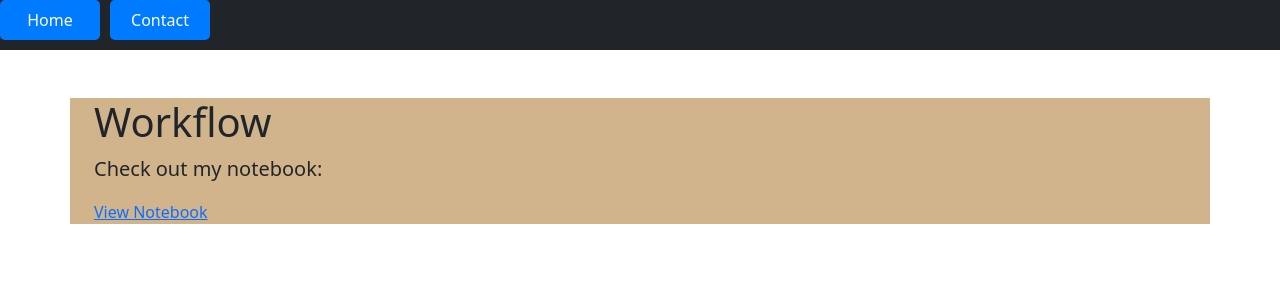
After one commit to Nurye-Nigus/Traffic_light_control_system, a Flask app: page /workflow in a window 1280 px wide. The commit adds this page. Shown: the top 300 px of the page. Run offline with Flask 3, Linux system fonts and the light colour scheme.

Commit message:
upload my notebook file

```diff
--- a/app.py
+++ b/app.py
@@ -6,5 +6,14 @@ app = Flask(__name__)
 def home():
     return render_template('home.html')
 
+@app.route('/display')
+def display():
+    return render_template('display.html')
+@app.route('/contact')
+def contact():
+    return render_template('contact.html')
+@app.route('/workflow')
+def workflow():
+    return render_template('workflow.html')
 if __name__ == '__main__':
     app.run(debug=True)
--- a/static/style.css
+++ b/static/style.css
@@ -15,7 +15,7 @@
 
 .squire:hover {
   transform: translateY(-5px);
-  background-color: #8B4513; /* Brownish color */
+  background-color: #1513; /* Brownish color */
 }
 
 .squire p {
--- /dev/null
+++ b/templates/base_with_buttons.html
@@ -0,0 +1,64 @@
+<!DOCTYPE html>
+<html lang="en">
+<head>
+  <meta charset="UTF-8">
+  <meta name="viewport" content="width=device-width, initial-scale=1">
+  <title>{% block title %}{% endblock %}</title>
+  <link href="https://cdn.jsdelivr.net/npm/bootstrap@5.3.3/dist/css/bootstrap.min.css" rel="stylesheet" integrity="sha384-QWTKZyjpPEjISv5WaRU9OFeRpok6YctnYmDr5pNlyT2bRjXh0JMhjY6hW+ALEwIH" crossorigin="anonymous">
+  <link rel="stylesheet" href="{{ url_for('static', filename='style.css') }}"> <!-- Linking to the external CSS file -->
+  <style>
+    /* Custom CSS for navigation buttons */
+    .navbar-brand {
+      color: #fff; /* Button text color */
+      display: inline-block;
+      padding: 10px 20px;
+      border-radius: 5px;
+      margin-right: 10px; /* Adjust margin to separate buttons */
+      height: 40px; /* Adjust height as needed */
+      width: 100px; /* Adjust width as needed */
+      text-align: center; /* Center text horizontally */
+      background-color: #007bff; /* Default background color */
+      transition: background-color 0.3s ease, transform 0.3s ease;
+      display: flex; /* Use flexbox */
+      align-items: center; /* Center vertically */
+      justify-content: center; /* Center horizontally */
+    }
+
+    /* Change background color and add animation on hover */
+    .navbar-brand:hover {
+      background-color: #28a745; /* New background color on hover */
+      transform: scale(1.05); /* Add scaling animation on hover */
+    }
+
+    /* Custom CSS for header sections */
+    .header-section {
+      height: 50px; /* Adjust height as needed */
+      /* Remove display: flex; property */
+      /* display: flex; */
+      justify-content: space-between;
+      align-items: center;
+    }
+
+    /* Custom background color */
+    .container {
+      background-color: #D2B48C; /* Light brown color */
+    }
+  </style>
+</head>
+<body>
+  <div class="header-section bg-dark">
+    <!-- Add display: flex; property to make buttons sit horizontally -->
+    <div style="display: flex;">
+      <a class="navbar-brand" href="{{ url_for('home') }}">Home</a>
+      <a class="navbar-brand" href="{{ url_for('contact') }}">Contact</a>
+    </div>
+    <!-- You can add other elements here if needed -->
+  </div>
+
+  <div class="container">
+    {% block content %}
+    {% endblock %}
+  </div>
+
+</body>
+</html>
--- /dev/null
+++ b/templates/workflow.html
@@ -0,0 +1,12 @@
+<!-- templates/workflow.html -->
+{% extends 'base_with_buttons.html' %}
+
+{% block title %}Workflow{% endblock %}
+
+{% block content %}
+<div class="container">
+  <h1 class="mt-5">Workflow</h1>
+  <p class="lead">Check out my notebook:</p>
+  <a href="/static/notebooks/Yolo_V8.ipynb" target="_blank">View Notebook</a>
+</div>
+{% endblock %}
```
Also changed, not shown: templates/base.html (deleted, +0 -17 lines), templates/base_no_buttons.html (added, +16 -0 lines), templates/contact.html (added, +42 -0 lines), templates/home.html (+6 -3 lines), templates/squires.html (+13 -13 lines), templates/display.html (added), 1 other file.
